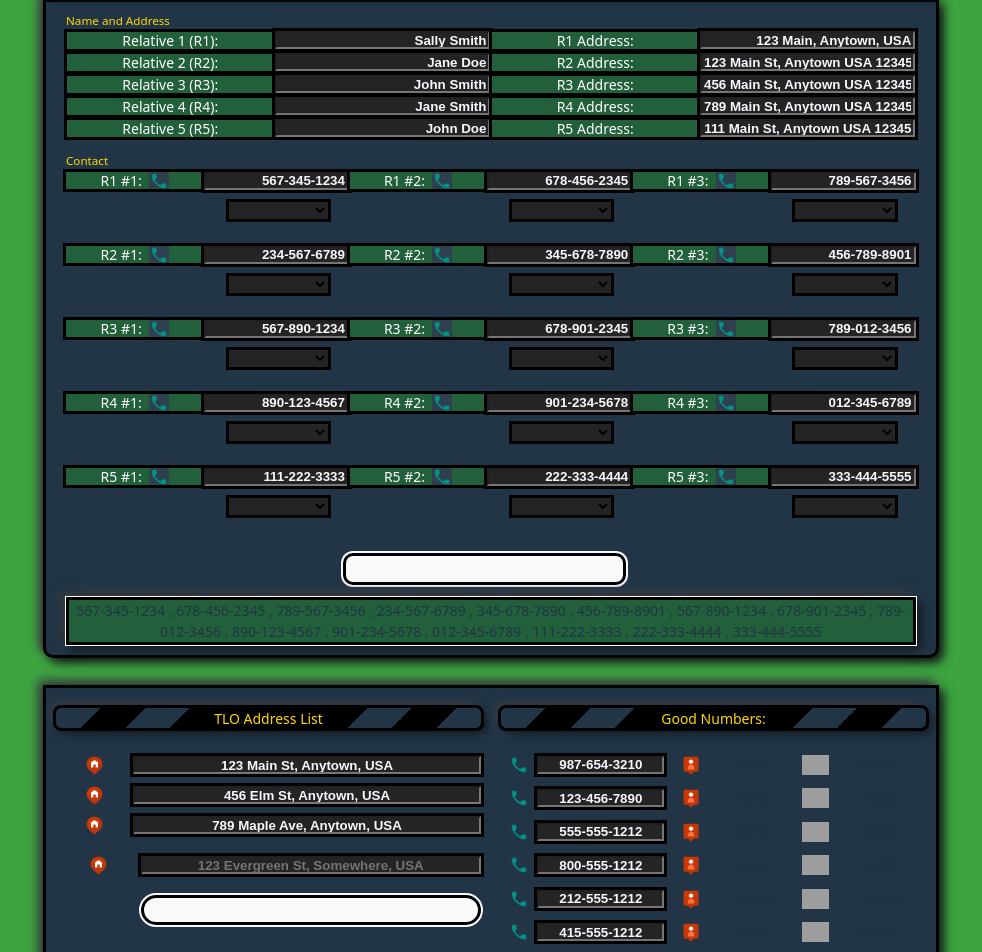
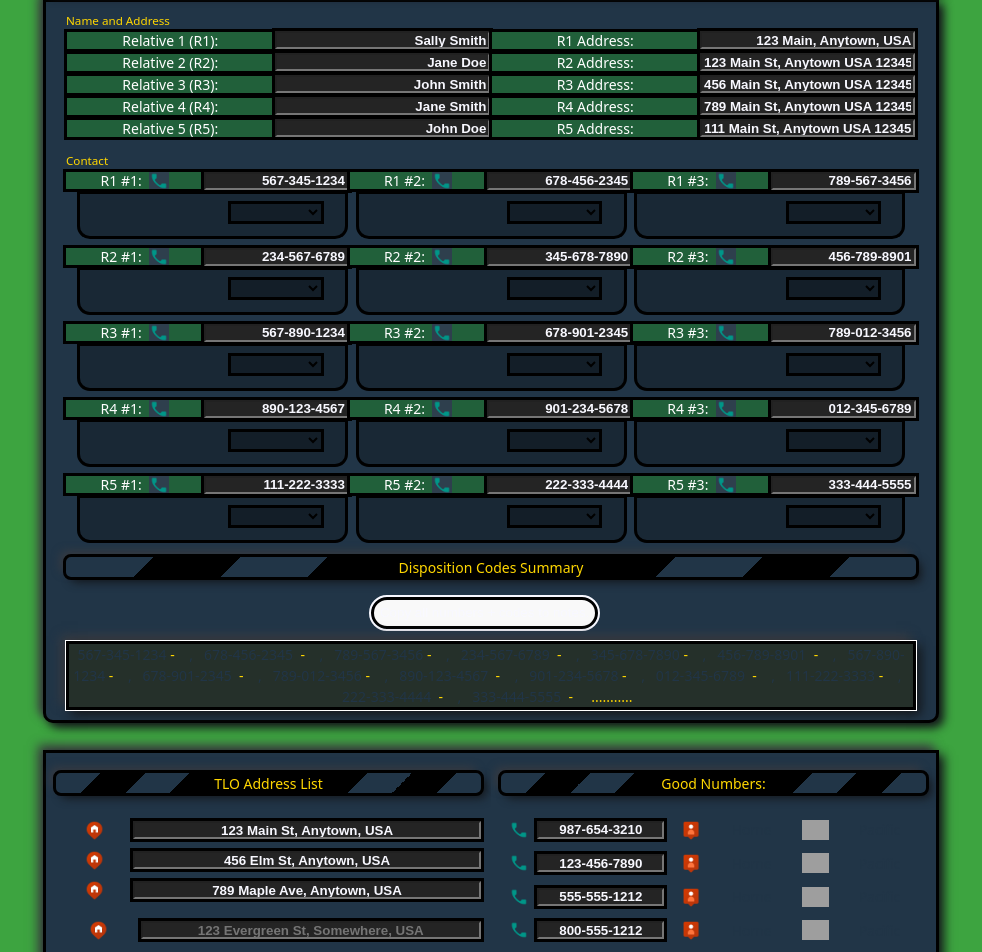
Before and after one commit to alexxygg/simpplifiedCollections, a React (Vite) app: page /accounts/1 in a window 1280 px wide. Shown: the part 1542-2494 px from the top of the page, without its empty margins (149-1131 px from the left). Built offline with nearby package versions, Linux system fonts and the light colour scheme; grey boxes are pictures that could not be loaded.

Commit message:
Relatives refactored
Relatives refactored into 3 components + fixes

```diff
--- a/src/index.css
+++ b/src/index.css
@@ -196,7 +196,7 @@ button:active {
 .footer,
 .allThingsSection,
 .importantCheckbox,
-.copyDispositions {
+.dispositionsNote {
   box-shadow: 5px 5px 10px #14171b, -5px -5px 10px #3b3c41;
   user-select: none;
 }
@@ -213,6 +213,9 @@ button:active {
   display: flex;
   flex-wrap: wrap;
   outline: solid black;
+}
+.blueColor {
+  color: blue;
 }
 .note,
 .id,
@@ -607,18 +610,43 @@ form > div > img,
 .disposition {
   display: flex;
   justify-content: center;
-  padding: 10px 0px 25px 0px;
-  width: 33.3%;
+  padding: 10px 5px 15px 5px;
+  margin: 2px 0px 10px 0px;
+  outline: solid black;
+  border-radius: 0px 0px 10px 10px;
+  width: 30%;
+  background-color: rgba(0, 0, 0, 0.25);
 }
 .disposition > select {
   width: 35%;
   margin-left: 50%;
+  background-color: #00000040;
 }
 select {
   width: 30%;
   background-color: #242424;
   outline: solid black;
   border: none;
+}
+select option {
+  background-color: rgb(19, 30, 40);
+  color: #ccc;
+}
+select option:hover {
+  background-color: #538d55;
+  color: #ccc;
+}
+
+select::-webkit-scrollbar {
+  width: 15px;
+}
+
+select::-webkit-scrollbar-track {
+  background-color: rgb(19, 30, 40);
+}
+
+select::-webkit-scrollbar-thumb {
+  background-color: #ccc;
 }
 .section {
   display: flex;
@@ -653,7 +681,7 @@ textarea:hover,
   z-index: 2;
 }
 select:hover {
-  background-color: #3b3c41;
+  background-color: rgba(0, 0, 0, 0.45);
 }
 input:hover {
   background-color: #383636;
@@ -683,9 +711,9 @@ input:hover {
 .center {
   text-align: center;
 }
-.copyDispositions {
+.dispositionsNote {
   user-select: none;
-  background-color: #21603a;
+  background-color: #25302a;
   border: solid black;
   outline: solid white 1px;
 }
--- /dev/null
+++ b/src/oneAccountParts/AccountTemplate/DispoCopyNote.jsx
@@ -0,0 +1,25 @@
+function DispoCopyNote({ object, selectedDispositions }) {
+  const noteToCopy = `${object.RELATIVE_1_PH1} - ${selectedDispositions.RELATIVE_1_DISPOSITION} , ${object.RELATIVE_1_PH2} - ${selectedDispositions.RELATIVE_2_DISPOSITION} , ${object.RELATIVE_1_PH3} - ${selectedDispositions.RELATIVE_3_DISPOSITION} , ${object.RELATIVE_2_PH1} - ${selectedDispositions.RELATIVE_4_DISPOSITION} , ${object.RELATIVE_2_PH2} - ${selectedDispositions.RELATIVE_5_DISPOSITION} , ${object.RELATIVE_2_PH3} - ${selectedDispositions.RELATIVE_6_DISPOSITION} , ${object.RELATIVE_3_PH1} - ${selectedDispositions.RELATIVE_7_DISPOSITION} , ${object.RELATIVE_3_PH2} - ${selectedDispositions.RELATIVE_8_DISPOSITION} , ${object.RELATIVE_3_PH3} - ${selectedDispositions.RELATIVE_9_DISPOSITION} , ${object.RELATIVE_4_PH1} - ${selectedDispositions.RELATIVE_10_DISPOSITION} , ${object.RELATIVE_4_PH2} - ${selectedDispositions.RELATIVE_11_DISPOSITION} , ${object.RELATIVE_4_PH3} - ${selectedDispositions.RELATIVE_12_DISPOSITION} , ${object.RELATIVE_5_PH1} - ${selectedDispositions.RELATIVE_13_DISPOSITION} , ${object.RELATIVE_5_PH2} - ${selectedDispositions.RELATIVE_14_DISPOSITION} , ${object.RELATIVE_5_PH3} - ${selectedDispositions.RELATIVE_15_DISPOSITION}`;
+
+  const copyDispositionsNote = () => {
+    navigator.clipboard.writeText(noteToCopy);
+  };
+  return (
+    <>
+      <div className="title">Disposition Codes Summary</div>
+      <button
+        onClick={copyDispositionsNote}
+        className="searchBtn"
+        style={{
+          borderRadius: "2rem",
+          width: "max-content",
+          borderLeft: "solid black",
+        }}
+      >
+        Copy all numbers + codes to notes.
+      </button>
+    </>
+  );
+}
+
+export default DispoCopyNote;
--- /dev/null
+++ b/src/oneAccountParts/AccountTemplate/DispoSummary.jsx
@@ -0,0 +1,71 @@
+import React from "react";
+
+function DispoSummary({ object, selectedDispositions }) {
+  return (
+    <div className="dispositionsNote " cols="100" rows="7" readOnly>
+      {object.RELATIVE_1_PH1}
+      <span className="goldColor">
+        &nbsp;- &nbsp;{selectedDispositions.RELATIVE_1_DISPOSITION}
+      </span>
+      &nbsp;, &nbsp; {object.RELATIVE_1_PH2}
+      <span className="goldColor">
+        &nbsp; - &nbsp; {selectedDispositions.RELATIVE_2_DISPOSITION}
+      </span>
+      &nbsp;, &nbsp; {object.RELATIVE_1_PH3}
+      <span className="goldColor">
+        &nbsp;- &nbsp;{selectedDispositions.RELATIVE_3_DISPOSITION}
+      </span>
+      &nbsp;, &nbsp; {object.RELATIVE_2_PH1}
+      <span className="goldColor">
+        &nbsp; - &nbsp; {selectedDispositions.RELATIVE_4_DISPOSITION}
+      </span>
+      &nbsp;, &nbsp; {object.RELATIVE_2_PH2}
+      <span className="goldColor">
+        &nbsp;- &nbsp;{selectedDispositions.RELATIVE_5_DISPOSITION}
+      </span>
+      &nbsp;, &nbsp; {object.RELATIVE_2_PH3}
+      <span className="goldColor">
+        &nbsp; - &nbsp; {selectedDispositions.RELATIVE_6_DISPOSITION}
+      </span>
+      &nbsp;, &nbsp; {object.RELATIVE_3_PH1}
+      <span className="goldColor">
+        &nbsp;- &nbsp;{selectedDispositions.RELATIVE_7_DISPOSITION}
+      </span>
+      &nbsp;, &nbsp; {object.RELATIVE_3_PH2}
+      <span className="goldColor">
+        &nbsp; - &nbsp; {selectedDispositions.RELATIVE_8_DISPOSITION}
+      </span>
+      &nbsp;, &nbsp; {object.RELATIVE_3_PH3}
+      <span className="goldColor">
+        &nbsp;- &nbsp;{selectedDispositions.RELATIVE_9_DISPOSITION}
+      </span>
+      &nbsp;, &nbsp; {object.RELATIVE_4_PH1}
+      <span className="goldColor">
+        &nbsp; - &nbsp; {selectedDispositions.RELATIVE_10_DISPOSITION}
+      </span>
+      &nbsp;, &nbsp; {object.RELATIVE_4_PH2}
+      <span className="goldColor">
+        &nbsp;- &nbsp;{selectedDispositions.RELATIVE_11_DISPOSITION}
+      </span>
+      &nbsp;, &nbsp; {object.RELATIVE_4_PH3}
+      <span className="goldColor">
+        &nbsp; - &nbsp; {selectedDispositions.RELATIVE_12_DISPOSITION}
+      </span>
+      &nbsp;, &nbsp; {object.RELATIVE_5_PH1}
+      <span className="goldColor">
+        &nbsp;- &nbsp;{selectedDispositions.RELATIVE_13_DISPOSITION}
+      </span>
+      &nbsp;, &nbsp; {object.RELATIVE_5_PH2}
+      <span className="goldColor">
+        &nbsp; - &nbsp; {selectedDispositions.RELATIVE_14_DISPOSITION}
+      </span>
+      &nbsp;, &nbsp; {object.RELATIVE_5_PH3}
+      <span className="goldColor">
+        &nbsp; - &nbsp; {selectedDispositions.RELATIVE_15_DISPOSITION}&nbsp;
+        ........... &nbsp;
+      </span>
+    </div>
+  );
+}
+
+export default DispoSummary;
--- a/src/oneAccountParts/AccountTemplate/Relatives.jsx
+++ b/src/oneAccountParts/AccountTemplate/Relatives.jsx
@@ -1,7 +1,8 @@
 import { useState, React } from "react";
-
+import DispoCopyNote from "./DispoCopyNote";
+import DispoSummary from "./DispoSummary";
 const dispositions = [
-  "",
+  " ",
   "Debtor took info",
   "3rd party took info",
   "POE took info",
@@ -18,13 +19,13 @@ const dispositions = [
   "Call can't be completed",
   "Not reachable",
   "Not available",
-  "Unassigned/unallocated # msg",
-  "Not accepting incoming calls",
+  "Unallocated # msg",
+  "Incoming calls disabled",
   "No routes found",
-  "Robo-Killer blocked our number",
+  "Robo-Killer blocked",
   "DSL noise",
   "Wrong number",
-  "'Wrong number' , hung up",
+  "'Wrong number', hung up",
   "Unrelated business",
   "Memory full msg",
   "Language Barrier",
@@ -35,12 +36,9 @@ const dispositions = [
 function Relatives({ object }) {
   //copy to clipboard
   const handleClick = (e) => {
-    navigator.clipboard.writeText(e.currentTarget.value);
+    navigator.clipboard.writeText(e.target.value);
   };
 
-  const copyAllDispos = () => {
-    navigator.clipboard.writeText(copyDispositions);
-  };
   const [selectedDispositions, setSelectedDispositions] = useState({
     RELATIVE_1_DISPOSITION: dispositions[0],
     RELATIVE_2_DISPOSITION: dispositions[0],
@@ -59,67 +57,6 @@ function Relatives({ object }) {
     RELATIVE_15_DISPOSITION: dispositions[0],
   });
 
-  const copyDispositions =
-    `${object.RELATIVE_1_PH1}` +
-    " " +
-    `${selectedDispositions.RELATIVE_1_DISPOSITION}` +
-    ", " +
-    `${object.RELATIVE_1_PH2}` +
-    " " +
-    `${selectedDispositions.RELATIVE_2_DISPOSITION}` +
-    ", " +
-    `${object.RELATIVE_1_PH3}` +
-    " " +
-    `${selectedDispositions.RELATIVE_3_DISPOSITION}` +
-    ", " +
-    `${object.RELATIVE_2_PH1}` +
-    " " +
-    `${selectedDispositions.RELATIVE_4_DISPOSITION}` +
-    ", " +
-    `${object.RELATIVE_2_PH2}` +
-    " " +
-    `${selectedDispositions.RELATIVE_5_DISPOSITION}` +
-    ", " +
-    `${object.RELATIVE_2_PH3}` +
-    " " +
-    `${selectedDispositions.RELATIVE_6_DISPOSITION}` +
-    ", " +
-    `${object.RELATIVE_3_PH1}` +
-    " " +
-    `${selectedDispositions.RELATIVE_7_DISPOSITION}` +
-    ", " +
-    `${object.RELATIVE_3_PH2}` +
-    " " +
-    `${selectedDispositions.RELATIVE_8_DISPOSITION}` +
-    ", " +
-    `${object.RELATIVE_3_PH3}` +
-    " " +
-    `${selectedDispositions.RELATIVE_9_DISPOSITION}` +
-    ", " +
-    `${object.RELATIVE_4_PH1}` +
-    " " +
-    `${selectedDispositions.RELATIVE_10_DISPOSITION}` +
-    ", " +
-    `${object.RELATIVE_4_PH2}` +
-    " " +
-    `${selectedDispositions.RELATIVE_11_DISPOSITION}` +
-    ", " +
-    `${object.RELATIVE_4_PH3}` +
-    " " +
-    `${selectedDispositions.RELATIVE_12_DISPOSITION}` +
-    ", " +
-    `${object.RELATIVE_5_PH1}` +
-    " " +
-    `${selectedDispositions.RELATIVE_13_DISPOSITION}` +
-    ", " +
-    `${object.RELATIVE_5_PH2}` +
-    " " +
-    `${selectedDispositions.RELATIVE_14_DISPOSITION}` +
-    ", " +
-    `${object.RELATIVE_5_PH3}` +
-    " " +
-    `${selectedDispositions.RELATIVE_15_DISPOSITION}`;
-
   const handleDispositionChange = (event) => {
     const { name, value } = event.target;
     setSelectedDispositions({
@@ -130,7 +67,6 @@ function Relatives({ object }) {
 
   return (
     <>
-      {" "}
       <div className="title">Relatives</div>
       <div className="section">
         <div className="subTitle">Name and Address</div>
@@ -165,7 +101,7 @@ function Relatives({ object }) {
           className="RELATIVE_2_ADDY"
           onClick={handleClick}
           defaultValue={object.RELATIVE_2_ADDY}
-        />{" "}
+        />
         <div className="beforeInput RELATIVE_3">Relative 3 (R3):</div>
         <input
           readOnly
@@ -181,7 +117,7 @@ function Relatives({ object }) {
           className="RELATIVE_3_ADDY"
           onClick={handleClick}
           defaultValue={object.RELATIVE_3_ADDY}
-        />{" "}
+        />
         <div className="beforeInput RELATIVE_4">Relative 4 (R4):</div>
         <input
           readOnly
@@ -197,7 +133,7 @@ function Relatives({ object }) {
           className="RELATIVE_4_ADDY"
           onClick={handleClick}
           defaultValue={object.RELATIVE_4_ADDY}
-        />{" "}
+        />
         <div className="beforeInput RELATIVE_5">Relative 5 (R5):</div>
         <input
           readOnly
@@ -235,7 +171,7 @@ function Relatives({ object }) {
           className="RELATIVE_1_PH2"
           onClick={handleClick}
           defaultValue={object.RELATIVE_1_PH2}
-        />{" "}
+        />
         <div className="beforeInput RELATIVE_1_PH3">
           R1 #3: &nbsp; <img src="/newNumber.png" />
         </div>
@@ -245,7 +181,7 @@ function Relatives({ object }) {
           className="RELATIVE_1_PH3"
           onClick={handleClick}
           defaultValue={object.RELATIVE_1_PH3}
-        />{" "}
+        />
         <div className="disposition">
           <select
             name="RELATIVE_1_DISPOSITION"
@@ -271,7 +207,7 @@ function Relatives({ object }) {
               </option>
             ))}
           </select>
-        </div>{" "}
+        </div>
         <div className="disposition">
           <select
             name="RELATIVE_3_DISPOSITION"
@@ -340,7 +276,7 @@ function Relatives({ object }) {
               </option>
             ))}
           </select>
-        </div>{" "}
+        </div>
         <div className="disposition">
           <select
             name="RELATIVE_6_DISPOSITION"
@@ -384,7 +320,7 @@ function Relatives({ object }) {
           className="RELATIVE_3_PH3"
           onClick={handleClick}
           defaultValue={object.RELATIVE_3_PH3}
-        />{" "}
+        />
         <div className="disposition">
           <select
             name="RELATIVE_7_DISPOSITION"
@@ -410,7 +346,7 @@ function Relatives({ object }) {
               </option>
             ))}
           </select>
-        </div>{" "}
+        </div>
         <div className="disposition">
           <select
             name="RELATIVE_9_DISPOSITION"
@@ -455,7 +391,7 @@ function Relatives({ object }) {
           className="RELATIVE_4_PH3"
           onClick={handleClick}
           defaultValue={object.RELATIVE_4_PH3}
-        />{" "}
+        />
         <div className="disposition">
           <select
             name="RELATIVE_10_DISPOSITION"
@@ -481,7 +417,7 @@ function Relatives({ object }) {
               </option>
             ))}
           </select>
-        </div>{" "}
+        </div>
         <div className="disposition">
           <select
             name="RELATIVE_12_DISPOSITION"
@@ -527,7 +463,7 @@ function Relatives({ object }) {
           className="RELATIVE_5_PH3"
           onClick={handleClick}
           defaultValue={object.RELATIVE_5_PH3}
-        />{" "}
+        />
         <div className="disposition">
           <select
             name="RELATIVE_13_DISPOSITION"
@@ -553,7 +489,7 @@ function Relatives({ object }) {
               </option>
             ))}
           </select>
-        </div>{" "}
+        </div>
         <div className="disposition">
           <select
             name="RELATIVE_15_DISPOSITION"
@@ -567,20 +503,14 @@ function Relatives({ object }) {
             ))}
           </select>
         </div>
-        <button
-          onClick={copyAllDispos}
-          className="searchBtn"
-          style={{
-            borderRadius: "10px",
-            width: "max-content",
-            borderLeft: "solid black",
-          }}
-        >
-          Copy all numbers/disposition outcome notes.
-        </button>
-        <div cols="100" rows="7" className="copyDispositions" readOnly>
-          {copyDispositions}
-        </div>
+        <DispoCopyNote
+          selectedDispositions={selectedDispositions}
+          object={object}
+        />
+        <DispoSummary
+          selectedDispositions={selectedDispositions}
+          object={object}
+        />
       </div>
     </>
   );
```
Also changed, not shown: src/oneAccountParts/GoodAddresses.jsx (+2 -7 lines).
